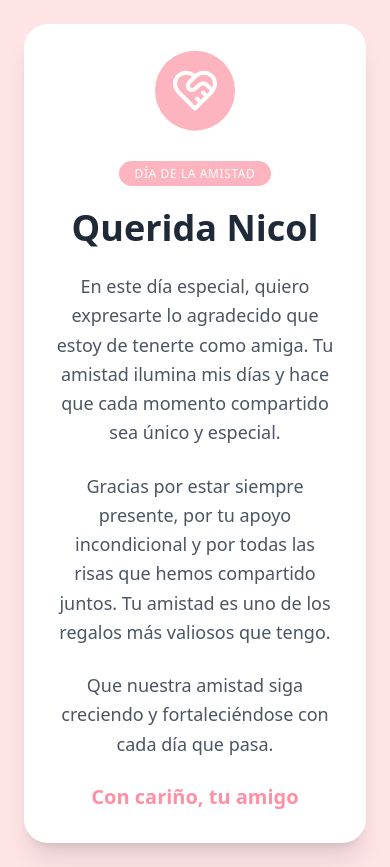
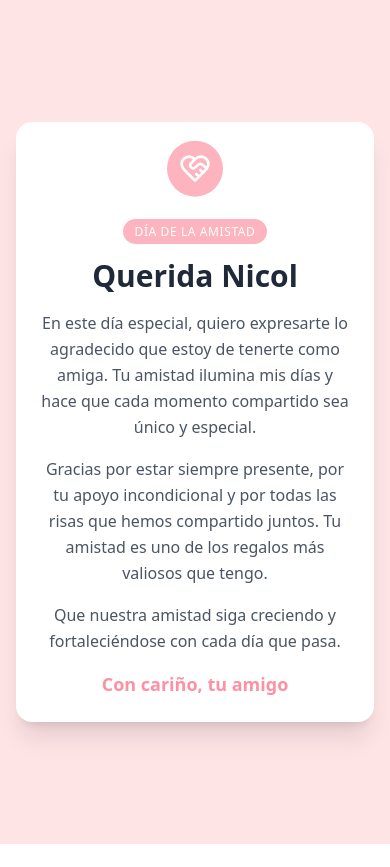
Before and after one commit to HaroldGabriel/carta-de-amistad, a React (Vite) app: page / in a window 390 px wide. After the commit the page ends 844 px from the top, so only its background shows below. Built offline with nearby package versions, Linux system fonts and the light colour scheme.

Commit message:
Adjust mobile responsiveness
Improve mobile responsiveness of the application.

```diff
--- a/src/pages/Index.tsx
+++ b/src/pages/Index.tsx
@@ -4,20 +4,20 @@ import { HeartHandshake } from "lucide-react";
 
 const Index = () => {
   return (
-    <div className="min-h-screen bg-friendship-light flex items-center justify-center p-6">
+    <div className="min-h-screen bg-friendship-light flex items-center justify-center p-4 sm:p-6">
       <motion.div
         initial={{ opacity: 0, y: 20 }}
         animate={{ opacity: 1, y: 0 }}
         transition={{ duration: 0.8 }}
-        className="max-w-2xl w-full bg-white rounded-3xl shadow-xl p-8 md:p-12"
+        className="max-w-2xl w-full bg-white rounded-2xl sm:rounded-3xl shadow-xl p-6 sm:p-8 md:p-12"
       >
-        <div className="flex flex-col items-center space-y-6">
+        <div className="flex flex-col items-center space-y-4 sm:space-y-6">
           <motion.div
-            className="bg-friendship p-4 rounded-full"
+            className="bg-friendship p-3 sm:p-4 rounded-full"
             animate={{ y: [0, -10, 0] }}
             transition={{ duration: 2, repeat: Infinity, ease: "easeInOut" }}
           >
-            <HeartHandshake className="w-12 h-12 text-white" />
+            <HeartHandshake className="w-8 h-8 sm:w-12 sm:h-12 text-white" />
           </motion.div>
 
           <motion.div
@@ -26,7 +26,7 @@ const Index = () => {
             transition={{ delay: 0.5 }}
             className="text-center"
           >
-            <span className="px-4 py-1 rounded-full bg-friendship text-xs font-medium tracking-wider text-white uppercase">
+            <span className="px-3 py-1 rounded-full bg-friendship text-xs font-medium tracking-wider text-white uppercase">
               Día de la Amistad
             </span>
           </motion.div>
@@ -35,7 +35,7 @@ const Index = () => {
             initial={{ opacity: 0 }}
             animate={{ opacity: 1 }}
             transition={{ delay: 0.8 }}
-            className="text-4xl md:text-5xl font-bold text-center text-gray-800"
+            className="text-3xl sm:text-4xl md:text-5xl font-bold text-center text-gray-800"
           >
             Querida Nicol
           </motion.h1>
@@ -44,7 +44,7 @@ const Index = () => {
             initial={{ opacity: 0 }}
             animate={{ opacity: 1 }}
             transition={{ delay: 1.1 }}
-            className="space-y-6 text-center text-gray-600 text-lg leading-relaxed"
+            className="space-y-4 sm:space-y-6 text-center text-gray-600 text-base sm:text-lg leading-relaxed"
           >
             <p>
               En este día especial, quiero expresarte lo agradecido que estoy de tenerte como amiga.
@@ -65,7 +65,7 @@ const Index = () => {
             initial={{ opacity: 0 }}
             animate={{ opacity: 1 }}
             transition={{ delay: 1.4 }}
-            className="text-xl text-friendship-dark font-semibold"
+            className="text-lg sm:text-xl text-friendship-dark font-semibold"
           >
             Con cariño, tu amigo
           </motion.div>
```
